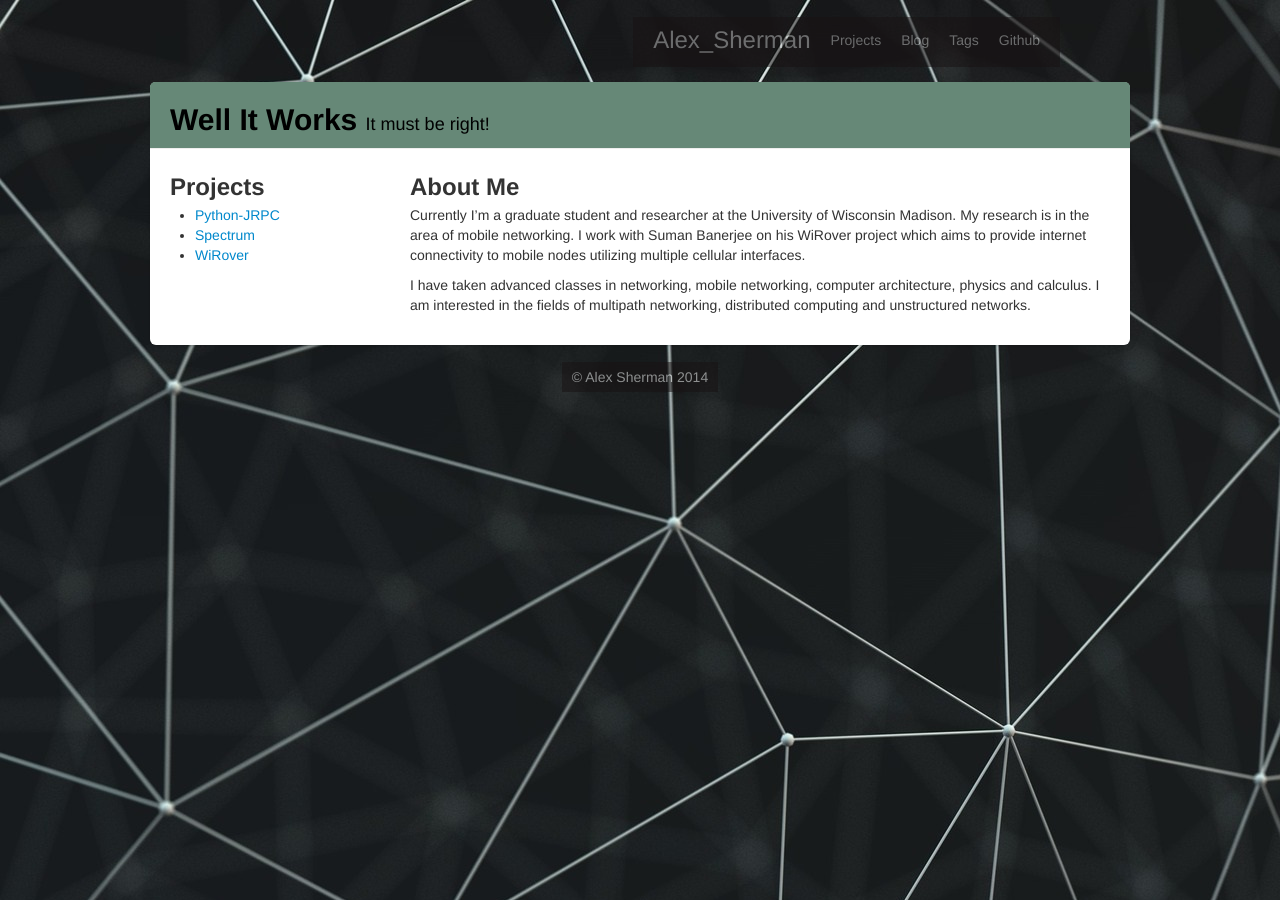
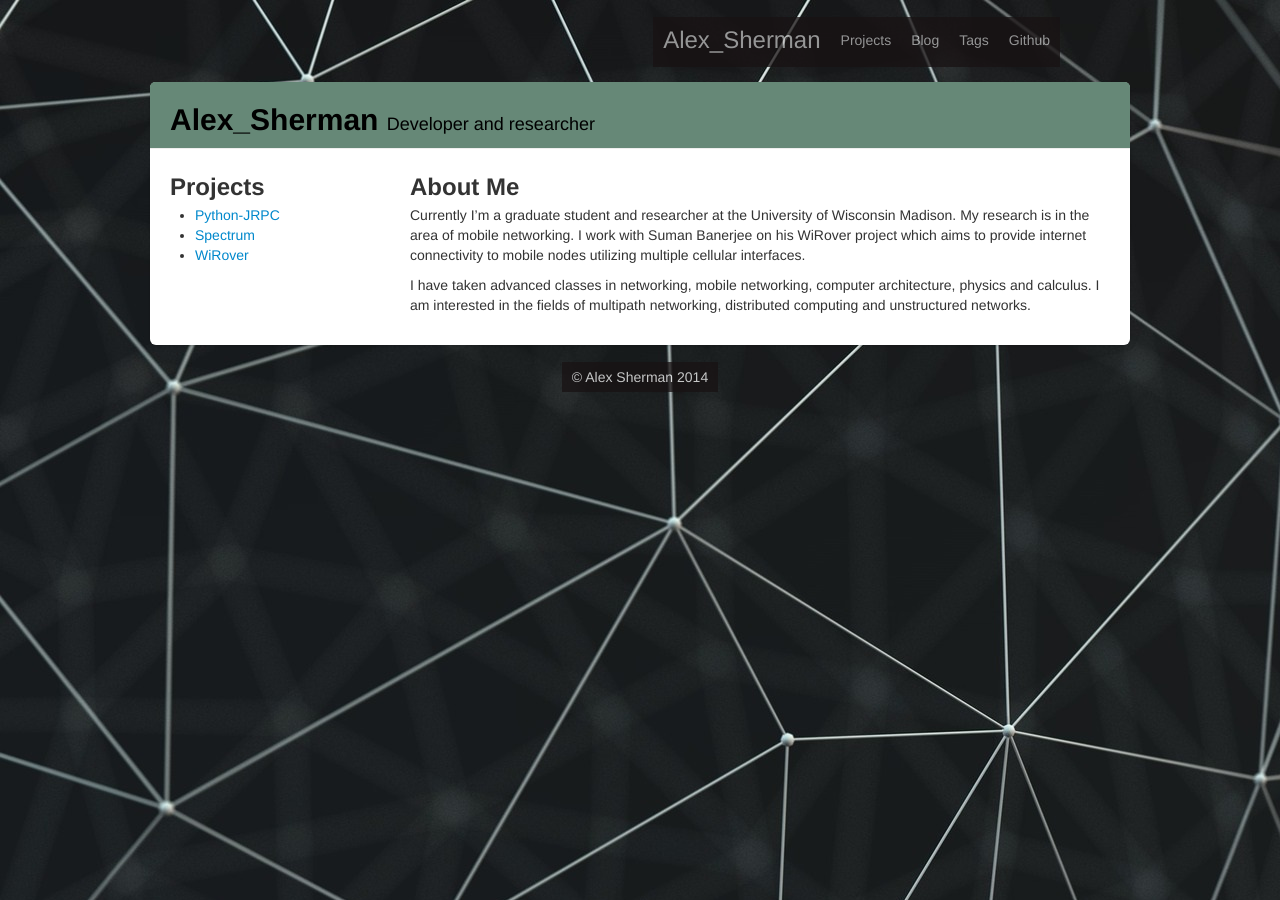
Before and after one commit to alex-sherman/alex-sherman.github.io, a Jekyll site: the page built from index.html, in a window 1280 px wide. Built offline with Jekyll 4.4.1, drawn with Linux system fonts in a browser that asks for light colours; some web fonts are replaced.

Commit message:
Fixed some style bugs, added CNAME

```diff
--- /dev/null
+++ b/CNAME
@@ -0,0 +1 @@
+alex.vector57.net
--- a/_includes/footer.html
+++ b/_includes/footer.html
@@ -1,3 +1,5 @@
 <footer>
-    <div><span class="light-over">&copy; Alex Sherman 2014<span></div>
+    <div class="light-over">
+      &copy; Alex Sherman 2014
+    </div>
 </footer>
--- a/css/style.css
+++ b/css/style.css
@@ -68,16 +68,21 @@
   text-align: center;
   color: white;
   background-color: #181213;
-  opacity: .5;
+  opacity: .75;
   display: inline-block;
-  padding-left: 10px;
-  padding-right: 10px;
 }
 
 .hide-links a {
   color: inherit;
 }
+.no-underline{
+  text-decoration: none;
+}
 
-footer div {
+footer {
   text-align: center;
 }
+footer > * {
+  padding-left: 10px;
+  padding-right: 10px;
+}
--- a/index.html
+++ b/index.html
@@ -1,7 +1,7 @@
 ---
 layout: default
-title: Well It Works
-subtitle: It must be right!
+title: Alex_Sherman
+subtitle: Developer and researcher
 ---
 <div class="row">
     <div class="span3">
```
